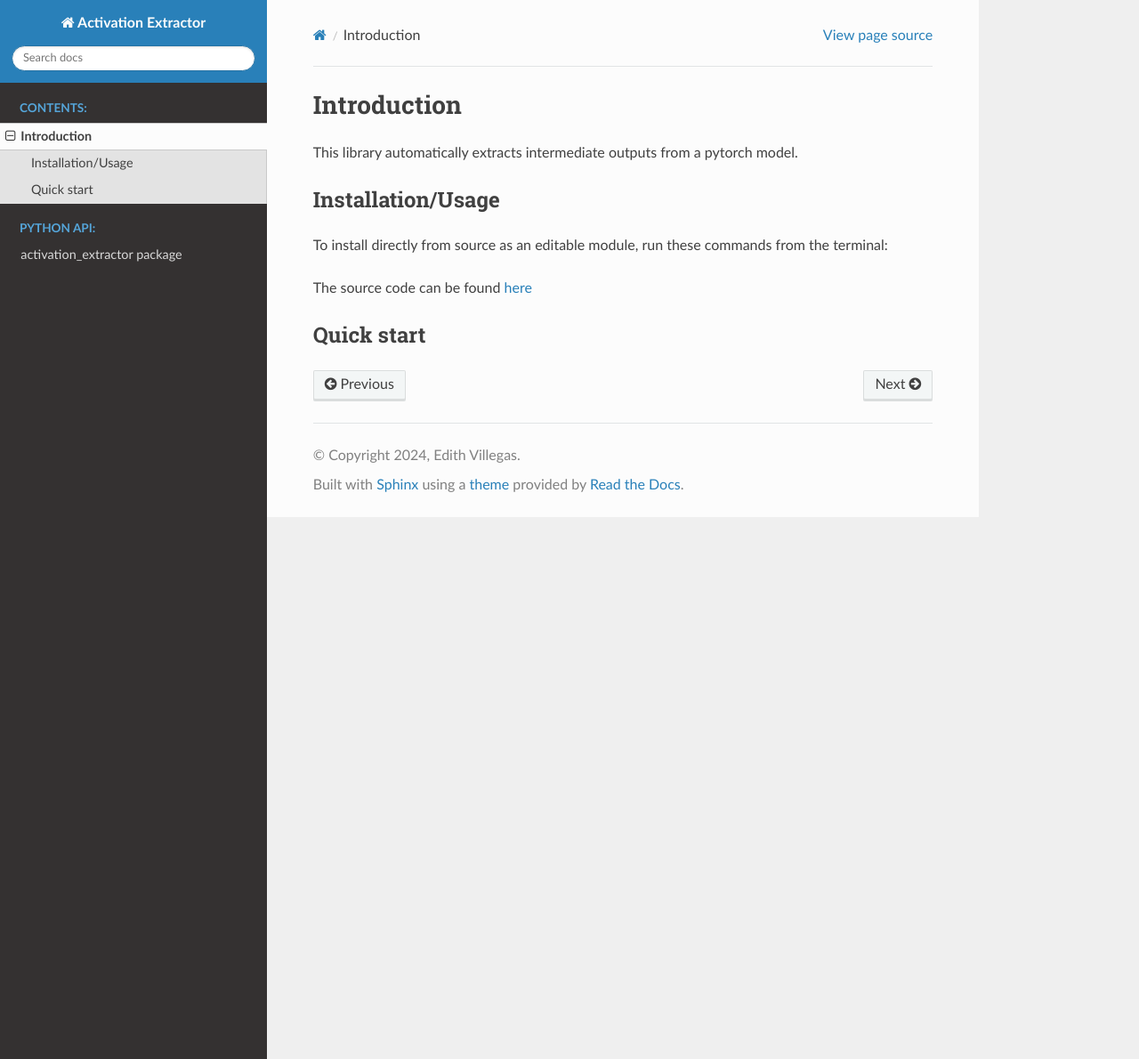
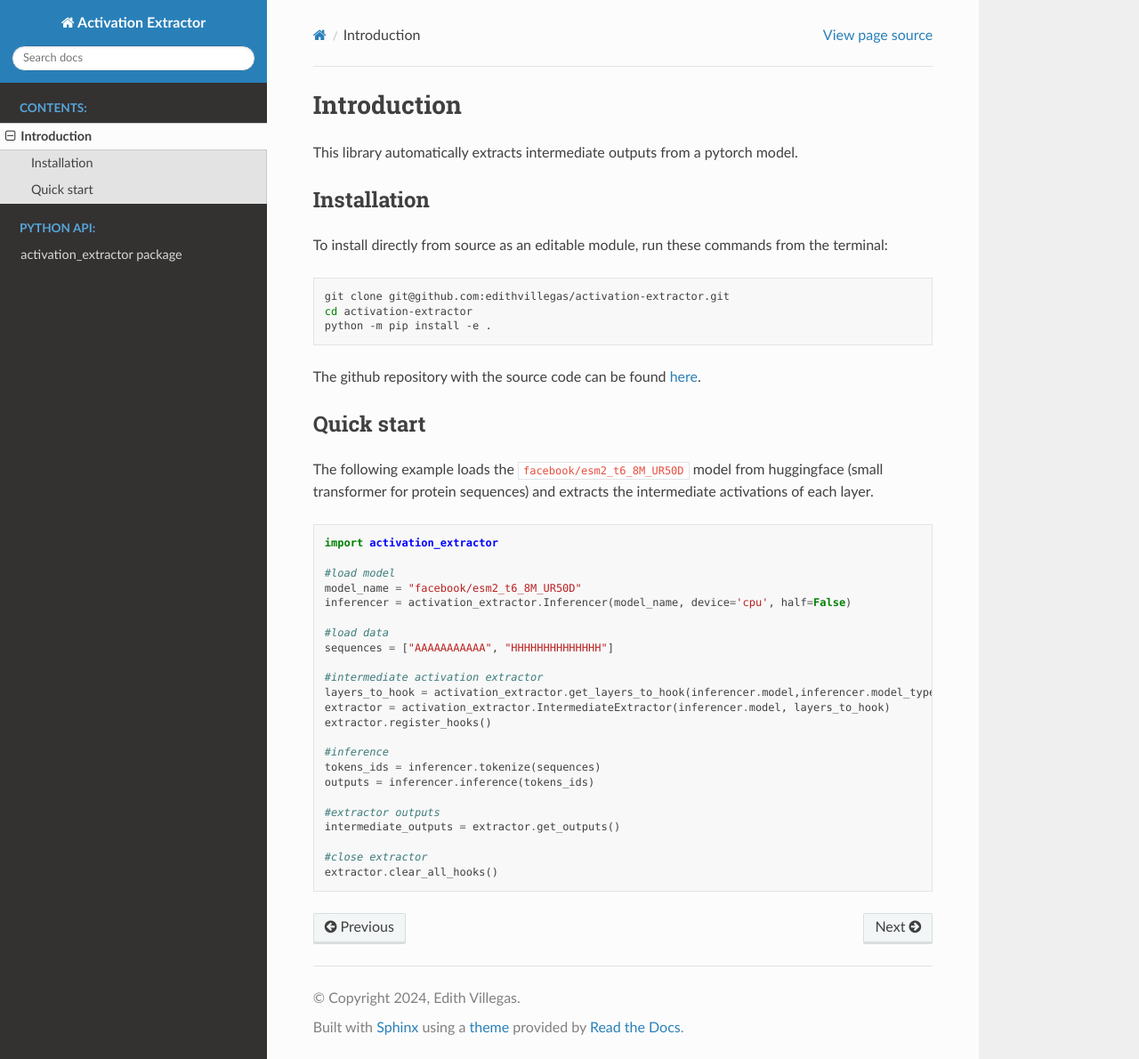
Before and after one commit to edithvillegas/activation-extractor, a Sphinx documentation site: the page built from docs/source/contents/introduction.rst, in a window 1280 px wide and 1190 px high. Shown: the whole window at 89% size. Built offline with Sphinx 7.4.7 and the Read the Docs theme 2.0.0, drawn with Linux system fonts in a browser that asks for light colours.

Commit message:
Update introduction.rst
fixed identation errors

```diff
--- a/docs/source/contents/introduction.rst
+++ b/docs/source/contents/introduction.rst
@@ -3,21 +3,25 @@ Introduction
 
 This library automatically extracts intermediate outputs from a pytorch model.
 
-Installation/Usage
-*******************
+Installation
+*************
 To install directly from source as an editable module, run these commands from the terminal:
 
 ..  code-block:: bash
+
     git clone git@github.com:edithvillegas/activation-extractor.git
     cd activation-extractor
     python -m pip install -e .
 
-The source code can be found `here <https://github.com/edithvillegas/activation-extractor/>`_
+The github repository with the source code can be found `here <https://github.com/edithvillegas/activation-extractor/>`_.
 
 Quick start
 ************
 
+The following example loads the ``facebook/esm2_t6_8M_UR50D`` model from huggingface (small transformer for protein sequences) and extracts the intermediate activations of each layer.
+
 ..  code-block:: python
+
     import activation_extractor
 
     #load model
```
